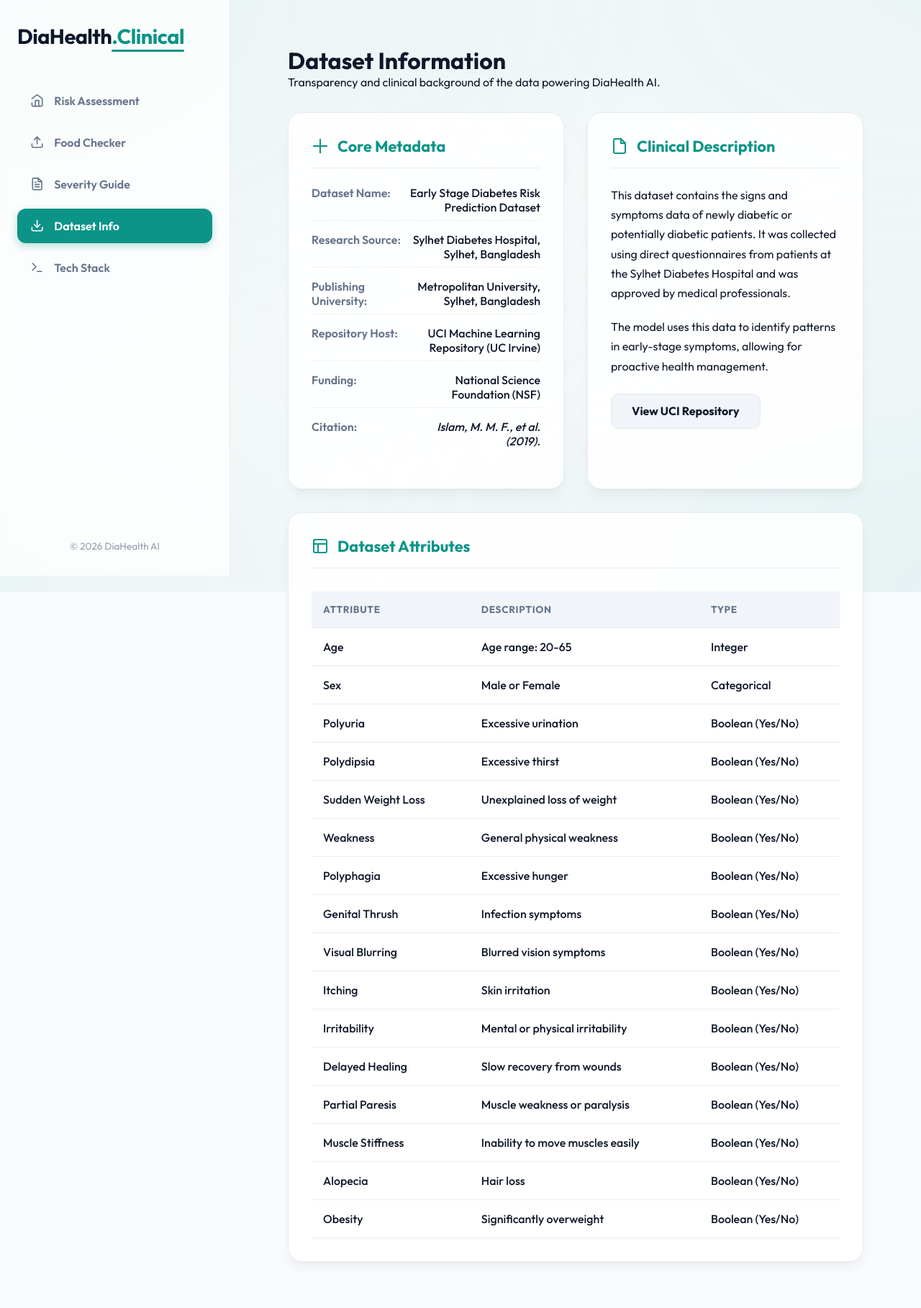
After one commit to codewithmittalhardik/diabetes_project, a Django app: page /dataset-info/ in a window 1280 px wide. The commit adds this page. Shown: the whole page at 72% size. Run offline with Django 4.2, Linux system fonts and the light colour scheme.

Commit message:
addition

```diff
--- a/clinical_core/templates/base.html
+++ b/clinical_core/templates/base.html
@@ -29,6 +29,10 @@
                     <svg stroke="currentColor" fill="none" stroke-width="2" viewBox="0 0 24 24" stroke-linecap="round" stroke-linejoin="round" height="1em" width="1em" xmlns="http://www.w3.org/2000/svg"><path d="M14 2H6a2 2 0 0 0-2 2v16a2 2 0 0 0 2 2h12a2 2 0 0 0 2-2V8z"></path><polyline points="14 2 14 8 20 8"></polyline><line x1="16" y1="13" x2="8" y2="13"></line><line x1="16" y1="17" x2="8" y2="17"></line><polyline points="10 9 9 9 8 9"></polyline></svg>
                     Severity Guide
                 </a>
+                <a href="{% url 'dataset_info' %}" class="nav-item {% block nav_dataset %}{% endblock %}">
+                    <svg stroke="currentColor" fill="none" stroke-width="2" viewBox="0 0 24 24" stroke-linecap="round" stroke-linejoin="round" height="1em" width="1em" xmlns="http://www.w3.org/2000/svg"><path d="M21 15v4a2 2 0 0 1-2 2H5a2 2 0 0 1-2-2v-4"></path><polyline points="7 10 12 15 17 10"></polyline><line x1="12" y1="15" x2="12" y2="3"></line></svg>
+                    Dataset Info
+                </a>
                 <a href="{% url 'tech_stack' %}" class="nav-item {% block nav_tech %}{% endblock %}">
                     <svg stroke="currentColor" fill="none" stroke-width="2" viewBox="0 0 24 24" stroke-linecap="round" stroke-linejoin="round" height="1em" width="1em" xmlns="http://www.w3.org/2000/svg"><path d="M4 17l6-6-6-6M12 19h8"></path></svg>
                     Tech Stack
--- /dev/null
+++ b/clinical_core/templates/dataset_info.html
@@ -0,0 +1,237 @@
+{% extends 'base.html' %}
+{% load static %}
+
+{% block title %}Dataset Info | DiaHealth AI{% endblock %}
+
+{% block nav_dataset %}active{% endblock %}
+
+{% block content %}
+<div class="content-container">
+    <div class="header-section">
+        <h1>Dataset <span>Information</span></h1>
+        <p>Transparency and clinical background of the data powering DiaHealth AI.</p>
+    </div>
+
+    <div class="dataset-grid">
+        <!-- Overview Card -->
+        <div class="info-card">
+            <div class="card-header">
+                <svg stroke="currentColor" fill="none" stroke-width="2" viewBox="0 0 24 24" height="24" width="24" xmlns="http://www.w3.org/2000/svg"><path d="M12 2v20M2 12h20"></path></svg>
+                <h3>Core Metadata</h3>
+            </div>
+            <div class="card-body">
+                <div class="meta-item">
+                    <span class="label">Dataset Name:</span>
+                    <span class="value">Early Stage Diabetes Risk Prediction Dataset</span>
+                </div>
+                <div class="meta-item">
+                    <span class="label">Research Source:</span>
+                    <span class="value">Sylhet Diabetes Hospital, Sylhet, Bangladesh</span>
+                </div>
+                <div class="meta-item">
+                    <span class="label">Publishing University:</span>
+                    <span class="value">Metropolitan University, Sylhet, Bangladesh</span>
+                </div>
+                <div class="meta-item">
+                    <span class="label">Repository Host:</span>
+                    <span class="value">UCI Machine Learning Repository (UC Irvine)</span>
+                </div>
+                <div class="meta-item">
+                    <span class="label">Funding:</span>
+                    <span class="value">National Science Foundation (NSF)</span>
+                </div>
+                <div class="meta-item">
+                    <span class="label">Citation:</span>
+                    <span class="value italic">Islam, M. M. F., et al. (2019).</span>
+                </div>
+            </div>
+        </div>
+
+        <!-- Description Card -->
+        <div class="info-card">
+            <div class="card-header">
+                <svg stroke="currentColor" fill="none" stroke-width="2" viewBox="0 0 24 24" height="24" width="24" xmlns="http://www.w3.org/2000/svg"><path d="M14 2H6a2 2 0 0 0-2 2v16a2 2 0 0 0 2 2h12a2 2 0 0 0 2-2V8z"></path><polyline points="14 2 14 8 20 8"></polyline></svg>
+                <h3>Clinical Description</h3>
+            </div>
+            <div class="card-body">
+                <p>This dataset contains the signs and symptoms data of newly diabetic or potentially diabetic patients. It was collected using direct questionnaires from patients at the Sylhet Diabetes Hospital and was approved by medical professionals.</p>
+                <p>The model uses this data to identify patterns in early-stage symptoms, allowing for proactive health management.</p>
+                <div class="external-links">
+                    <a href="https://archive.ics.uci.edu/dataset/529/early+stage+diabetes+risk+prediction" target="_blank" class="btn btn-secondary">
+                        View UCI Repository
+                    </a>
+                </div>
+            </div>
+        </div>
+
+        <!-- Features Table -->
+        <div class="info-card full-width">
+            <div class="card-header">
+                <svg stroke="currentColor" fill="none" stroke-width="2" viewBox="0 0 24 24" height="24" width="24" xmlns="http://www.w3.org/2000/svg"><rect x="3" y="3" width="18" height="18" rx="2" ry="2"></rect><line x1="3" y1="9" x2="21" y2="9"></line><line x1="9" y1="21" x2="9" y2="9"></line></svg>
+                <h3>Dataset Attributes</h3>
+            </div>
+            <div class="card-body overflow-x">
+                <table class="clinical-table">
+                    <thead>
+                        <tr>
+                            <th>Attribute</th>
+                            <th>Description</th>
+                            <th>Type</th>
+                        </tr>
+                    </thead>
+                    <tbody>
+                        <tr><td>Age</td><td>Age range: 20-65</td><td>Integer</td></tr>
+                        <tr><td>Sex</td><td>Male or Female</td><td>Categorical</td></tr>
+                        <tr><td>Polyuria</td><td>Excessive urination</td><td>Boolean (Yes/No)</td></tr>
+                        <tr><td>Polydipsia</td><td>Excessive thirst</td><td>Boolean (Yes/No)</td></tr>
+                        <tr><td>Sudden Weight Loss</td><td>Unexplained loss of weight</td><td>Boolean (Yes/No)</td></tr>
+                        <tr><td>Weakness</td><td>General physical weakness</td><td>Boolean (Yes/No)</td></tr>
+                        <tr><td>Polyphagia</td><td>Excessive hunger</td><td>Boolean (Yes/No)</td></tr>
+                        <tr><td>Genital Thrush</td><td>Infection symptoms</td><td>Boolean (Yes/No)</td></tr>
+                        <tr><td>Visual Blurring</td><td>Blurred vision symptoms</td><td>Boolean (Yes/No)</td></tr>
+                        <tr><td>Itching</td><td>Skin irritation</td><td>Boolean (Yes/No)</td></tr>
+                        <tr><td>Irritability</td><td>Mental or physical irritability</td><td>Boolean (Yes/No)</td></tr>
+                        <tr><td>Delayed Healing</td><td>Slow recovery from wounds</td><td>Boolean (Yes/No)</td></tr>
+                        <tr><td>Partial Paresis</td><td>Muscle weakness or paralysis</td><td>Boolean (Yes/No)</td></tr>
+                        <tr><td>Muscle Stiffness</td><td>Inability to move muscles easily</td><td>Boolean (Yes/No)</td></tr>
+                        <tr><td>Alopecia</td><td>Hair loss</td><td>Boolean (Yes/No)</td></tr>
+                        <tr><td>Obesity</td><td>Significantly overweight</td><td>Boolean (Yes/No)</td></tr>
+                    </tbody>
+                </table>
+            </div>
+        </div>
+    </div>
+</div>
+
+<style>
+    .dataset-grid {
+        display: grid;
+        grid-template-columns: 1fr 1fr;
+        gap: 2rem;
+        margin-top: 2rem;
+    }
+    .info-card {
+        background: var(--bg-card, white);
+        border: 1px solid var(--border, #e2e8f0);
+        border-radius: 20px;
+        padding: 2rem;
+        box-shadow: var(--shadow);
+        transition: var(--transition);
+    }
+    .info-card:hover {
+        transform: translateY(-5px);
+        box-shadow: var(--shadow-lg);
+    }
+    .full-width {
+        grid-column: span 2;
+    }
+    .card-header {
+        display: flex;
+        align-items: center;
+        gap: 0.75rem;
+        margin-bottom: 1.5rem;
+        border-bottom: 1px solid var(--border);
+        padding-bottom: 1rem;
+    }
+    .card-header h3 {
+        margin: 0;
+        font-size: 1.35rem;
+        font-weight: 700;
+        color: var(--primary, #0d9488);
+    }
+    .card-header svg {
+        color: var(--primary);
+    }
+    .meta-item {
+        display: flex;
+        justify-content: space-between;
+        margin-bottom: 1rem;
+        font-size: 1rem;
+        padding-bottom: 0.5rem;
+        border-bottom: 1px dashed var(--border);
+    }
+    .meta-item:last-child {
+        border-bottom: none;
+    }
+    .meta-item .label {
+        color: var(--text-muted, #64748b);
+        font-weight: 600;
+    }
+    .meta-item .value {
+        color: var(--text-main, #0f172a);
+        font-weight: 500;
+        text-align: right;
+        max-width: 60%;
+    }
+    .meta-item .italic {
+        font-style: italic;
+    }
+    .card-body p {
+        color: var(--text-main);
+        line-height: 1.7;
+        margin-bottom: 1.25rem;
+    }
+    .external-links {
+        margin-top: 1.5rem;
+    }
+    .btn {
+        display: inline-flex;
+        align-items: center;
+        gap: 8px;
+        padding: 0.85rem 1.75rem;
+        border-radius: 12px;
+        text-decoration: none;
+        font-weight: 700;
+        transition: var(--transition);
+    }
+    .btn-secondary {
+        background: var(--bg-input, #f1f5f9);
+        color: var(--text-main);
+        border: 1px solid var(--border);
+    }
+    .btn-secondary:hover {
+        background: var(--primary-light);
+        color: var(--primary);
+        border-color: var(--primary);
+        transform: translateY(-2px);
+    }
+    .overflow-x {
+        overflow-x: auto;
+    }
+    .clinical-table {
+        width: 100%;
+        border-collapse: collapse;
+        margin-top: 0.5rem;
+    }
+    .clinical-table th, .clinical-table td {
+        text-align: left;
+        padding: 1rem;
+        border-bottom: 1px solid var(--border);
+    }
+    .clinical-table th {
+        color: var(--text-muted);
+        font-weight: 700;
+        font-size: 0.85rem;
+        text-transform: uppercase;
+        letter-spacing: 0.05em;
+        background: var(--bg-input);
+    }
+    .clinical-table td {
+        color: var(--text-main);
+        font-size: 1rem;
+        font-weight: 500;
+    }
+    .clinical-table tr:hover td {
+        background: var(--primary-light);
+    }
+
+    @media (max-width: 1024px) {
+        .dataset-grid {
+            grid-template-columns: 1fr;
+        }
+        .full-width {
+            grid-column: span 1;
+        }
+    }
+</style>
+{% endblock %}
--- a/clinical_core/urls.py
+++ b/clinical_core/urls.py
@@ -8,4 +8,5 @@ urlpatterns = [
     path('food-checker/', views.food_checker, name='food_checker'),
     path('predict', views.predict, name='predict'),
     path('check-food', views.check_food, name='check_food'),
+    path('dataset-info/', views.dataset_info, name='dataset_info'),
 ]
--- a/clinical_core/views.py
+++ b/clinical_core/views.py
@@ -15,6 +15,9 @@ def tech_stack(request):
 
 def food_checker(request):
     return render(request, 'food_checker.html')
+
+def dataset_info(request):
+    return render(request, 'dataset_info.html')
 
 @csrf_exempt
 def predict(request):
```
